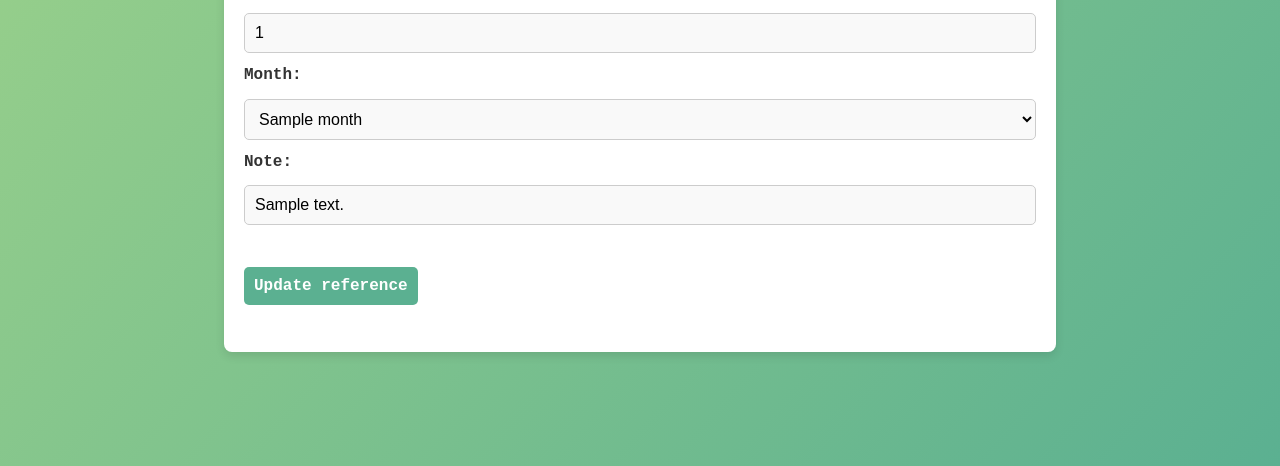
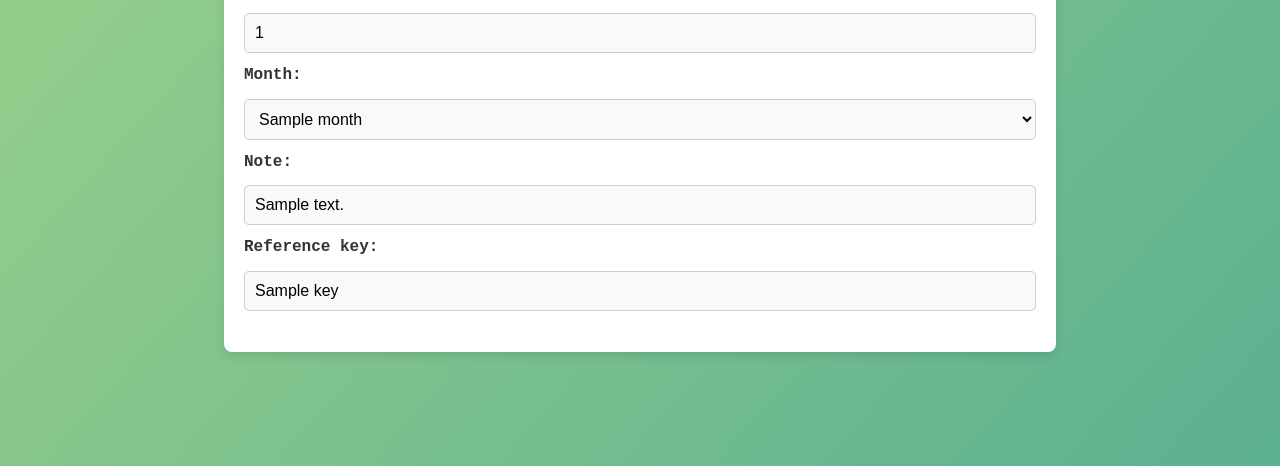
Before and after one commit to KaEerola/IceLime, a Flask app: template src/templates/update_article.html in a window 1280 px wide. Shown: the part 963-1429 px from the top of the page. Run offline with Flask 3, Linux system fonts and the light colour scheme; the template is opened without the code that fills it: most values are stand-ins (such as "Sample title", 1, 10 or a date in 2020).

Commit message:
editing the key is now possiböe for articles

```diff
--- a/src/app.py
+++ b/src/app.py
@@ -677,6 +677,7 @@ def update_article_reference(article_id):
                            imported_month=reference.month,
                            note=reference.note if reference.note else "",
                            months=months,
+                           key=reference.key,
                            author_count=author_count,
                            reference=reference)
 
@@ -694,7 +695,7 @@ def update_post_article_reference(article_id):
     pages = request.form.get("pages") or None
     month = request.form.get("month") or None
     note = request.form.get("note") or None
-
+    key=request.form["key"]
 
     if request.form["action"] in ["add_author", "remove_author"]:
 
@@ -713,7 +714,7 @@ def update_post_article_reference(article_id):
                 authors.append(f"{firstname} {lastname}")
             idx += 1
 
-        reference = [authors, tit, jou, year, vol, num, pages, month, note]
+        reference = [authors, tit, jou, year, vol, num, pages, month, note, key]
 
         return render_template("update_article.html",
                                article_id=article_id,
@@ -727,6 +728,7 @@ def update_post_article_reference(article_id):
                                imported_month=month if month else "",
                                note=note if note else "",
                                months=months,
+                               key=key,
                                author_count=author_count)
 
     idx = 0
@@ -737,10 +739,11 @@ def update_post_article_reference(article_id):
             authors.append(f"{firstname} {lastname}")
         idx += 1
 
-    reference = [authors, tit, jou, year, vol, num, pages, month, note]
+    reference = [authors, tit, jou, year, vol, num, pages, month, note, key]
 
     try:
         validate_update(reference)
+        validate_update_key(get_article_by_id(article_id).key, key)
         update_article(article_id, reference)
         flash('Reference updated successfully', "")
         return redirect("/view_references")
--- a/src/templates/update_article.html
+++ b/src/templates/update_article.html
@@ -64,6 +64,8 @@ Update Reference
         </select>
         <p>Note:</p>
         <input type="text" name="note" value="{{ note }}" placeholder="optional">
+        <p>Reference key:</p>
+        <input type="text" name="key" value="{{ key }}" placeholder="required">
         <p>
             <button type="submit" name="action" value="update">
                 Update reference
```
Also changed, not shown: src/repositories/article_repository.py (+4 -3 lines).
